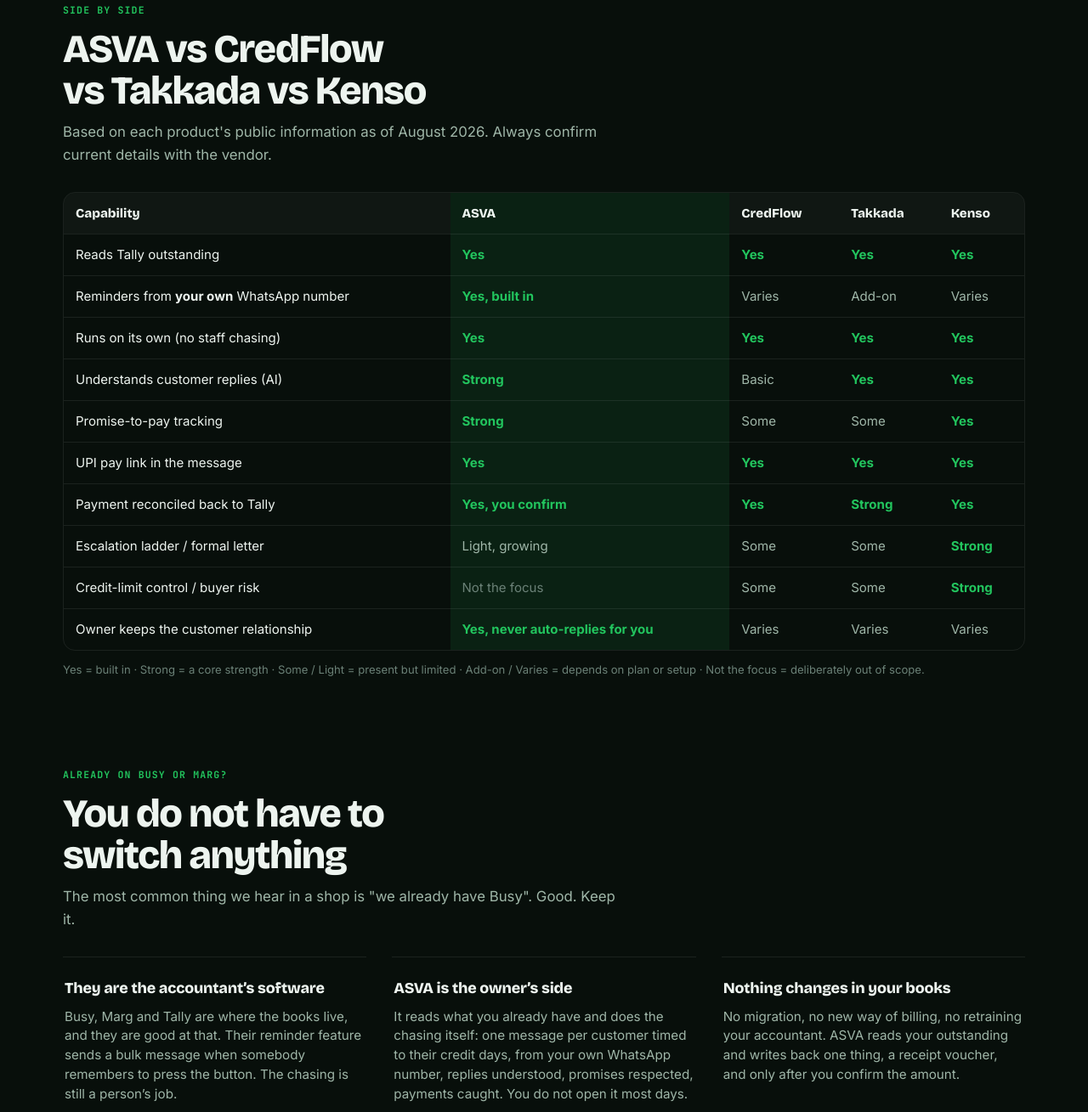
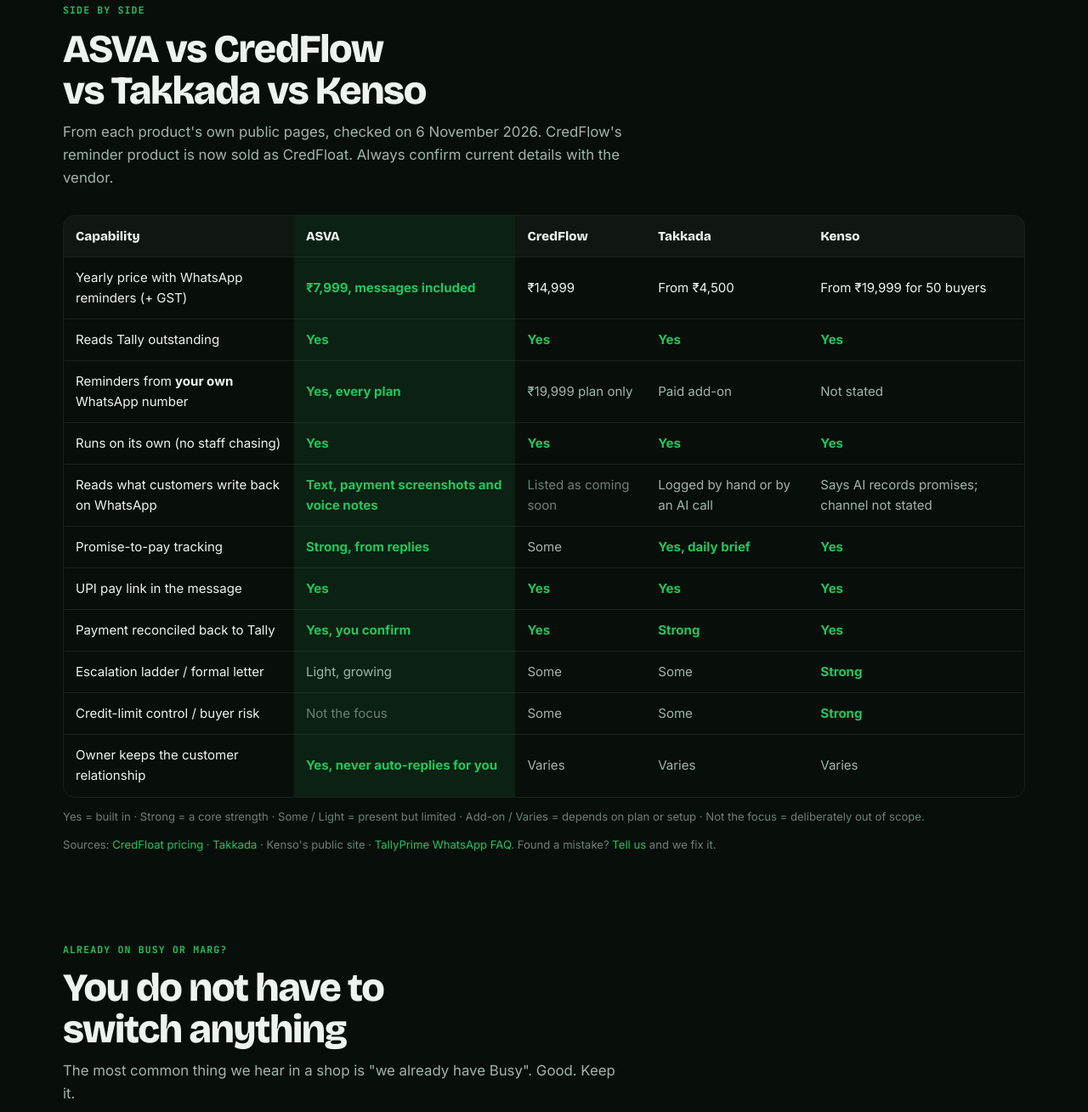
Before and after one commit to LakshyaBetala/asva_website, a plain HTML site: page compare.html in a window 1280 px wide. Shown: the part 1131-2440 px from the top of the page at 85% size. Drawn offline with nearby package versions, Linux system fonts and the light colour scheme.

Commit message:
Comparison: facts checked 6 Nov 2026, with sources
- Price row (yearly, with WhatsApp reminders, + GST): ASVA 7,999 with
  messages included; CredFloat 14,999; Takkada from 4,500; Kenso from 19,999.
- Own number: CredFloat only on the 19,999 plan; Takkada a paid add-on.
- Reads what customers write back: CredFloat lists it as coming soon;
  Takkada logs promises by hand or AI call. The old table gave both "Yes".
- Takkada credited for its daily promise brief.
- TallyPrime WhatsApp: cannot schedule, replies go to an inbox (Tally help).
- Sources line, and a way to report a mistake.

Co-Authored-By: Claude Opus 5.5 <noreply@anthropic.com>

```diff
--- a/compare.html
+++ b/compare.html
@@ -675,16 +675,17 @@ header.nav.tuck{transform:translateY(-150%)}
 
  <section>
   <div class="sechead"><span class="eyebrow">Side by side</span><h2>ASVA vs CredFlow vs Takkada vs Kenso</h2>
-   <p>Based on each product's public information as of August 2026. Always confirm current details with the vendor.</p></div>
+   <p>From each product's own public pages, checked on 6 November 2026. CredFlow's reminder product is now sold as CredFloat. Always confirm current details with the vendor.</p></div>
   <div class="cmpwrap reveal">
    <table class="cmp">
     <thead><tr><th>Capability</th><th class="me">ASVA</th><th>CredFlow</th><th>Takkada</th><th>Kenso</th></tr></thead>
     <tbody>
+     <tr><td>Yearly price with WhatsApp reminders (+ GST)</td><td class="me y">&#8377;7,999, messages included</td><td>&#8377;14,999</td><td>From &#8377;4,500</td><td>From &#8377;19,999 for 50 buyers</td></tr>
      <tr><td>Reads Tally outstanding</td><td class="me y">Yes</td><td class="y">Yes</td><td class="y">Yes</td><td class="y">Yes</td></tr>
-     <tr><td>Reminders from <b>your own</b> WhatsApp number</td><td class="me y">Yes, built in</td><td class="m">Varies</td><td class="m">Add-on</td><td class="m">Varies</td></tr>
+     <tr><td>Reminders from <b>your own</b> WhatsApp number</td><td class="me y">Yes, every plan</td><td class="m">&#8377;19,999 plan only</td><td class="m">Paid add-on</td><td class="m">Not stated</td></tr>
      <tr><td>Runs on its own (no staff chasing)</td><td class="me y">Yes</td><td class="y">Yes</td><td class="y">Yes</td><td class="y">Yes</td></tr>
-     <tr><td>Understands customer replies (AI)</td><td class="me y">Strong</td><td class="m">Basic</td><td class="y">Yes</td><td class="y">Yes</td></tr>
-     <tr><td>Promise-to-pay tracking</td><td class="me y">Strong</td><td class="m">Some</td><td class="m">Some</td><td class="y">Yes</td></tr>
+     <tr><td>Reads what customers write back on WhatsApp</td><td class="me y">Text, payment screenshots and voice notes</td><td class="n">Listed as coming soon</td><td class="m">Logged by hand or by an AI call</td><td class="m">Says AI records promises; channel not stated</td></tr>
+     <tr><td>Promise-to-pay tracking</td><td class="me y">Strong, from replies</td><td class="m">Some</td><td class="y">Yes, daily brief</td><td class="y">Yes</td></tr>
      <tr><td>UPI pay link in the message</td><td class="me y">Yes</td><td class="y">Yes</td><td class="y">Yes</td><td class="y">Yes</td></tr>
      <tr><td>Payment reconciled back to Tally</td><td class="me y">Yes, you confirm</td><td class="y">Yes</td><td class="y">Strong</td><td class="y">Yes</td></tr>
      <tr><td>Escalation ladder / formal letter</td><td class="me m">Light, growing</td><td class="m">Some</td><td class="m">Some</td><td class="y">Strong</td></tr>
@@ -694,6 +695,7 @@ header.nav.tuck{transform:translateY(-150%)}
    </table>
   </div>
   <p class="fine">Yes = built in &middot; Strong = a core strength &middot; Some / Light = present but limited &middot; Add-on / Varies = depends on plan or setup &middot; Not the focus = deliberately out of scope.</p>
+  <p class="fine">Sources: <a rel="nofollow noopener" href="https://credfloat.in/pricing">CredFloat pricing</a> &middot; <a rel="nofollow noopener" href="https://www.takkada.com/">Takkada</a> &middot; Kenso's public site &middot; <a rel="nofollow noopener" href="https://help.tallysolutions.com/share-documents-using-whatsapp-for-business-faq/">TallyPrime WhatsApp FAQ</a>. Found a mistake? <a href="https://wa.me/919344110272?text=Correction%20for%20the%20ASVA%20comparison%20page">Tell us</a> and we fix it.</p>
  </section>
 
  <section>
@@ -704,7 +706,9 @@ header.nav.tuck{transform:translateY(-150%)}
    <div class="card"><h3>They are the accountant&rsquo;s software</h3>
     <p>Busy, Marg and Tally are where the books live, and they are good at that. Their
     reminder feature sends a bulk message when somebody remembers to press the button.
-    The chasing is still a person&rsquo;s job.</p></div>
+    TallyPrime&rsquo;s own WhatsApp cannot schedule a message, by Tally&rsquo;s own help
+    page, and replies land in an inbox for someone to read. The chasing is still a
+    person&rsquo;s job.</p></div>
    <div class="card"><h3>ASVA is the owner&rsquo;s side</h3>
     <p>It reads what you already have and does the chasing itself: one message per
     customer timed to their credit days, from your own WhatsApp number, replies
```
